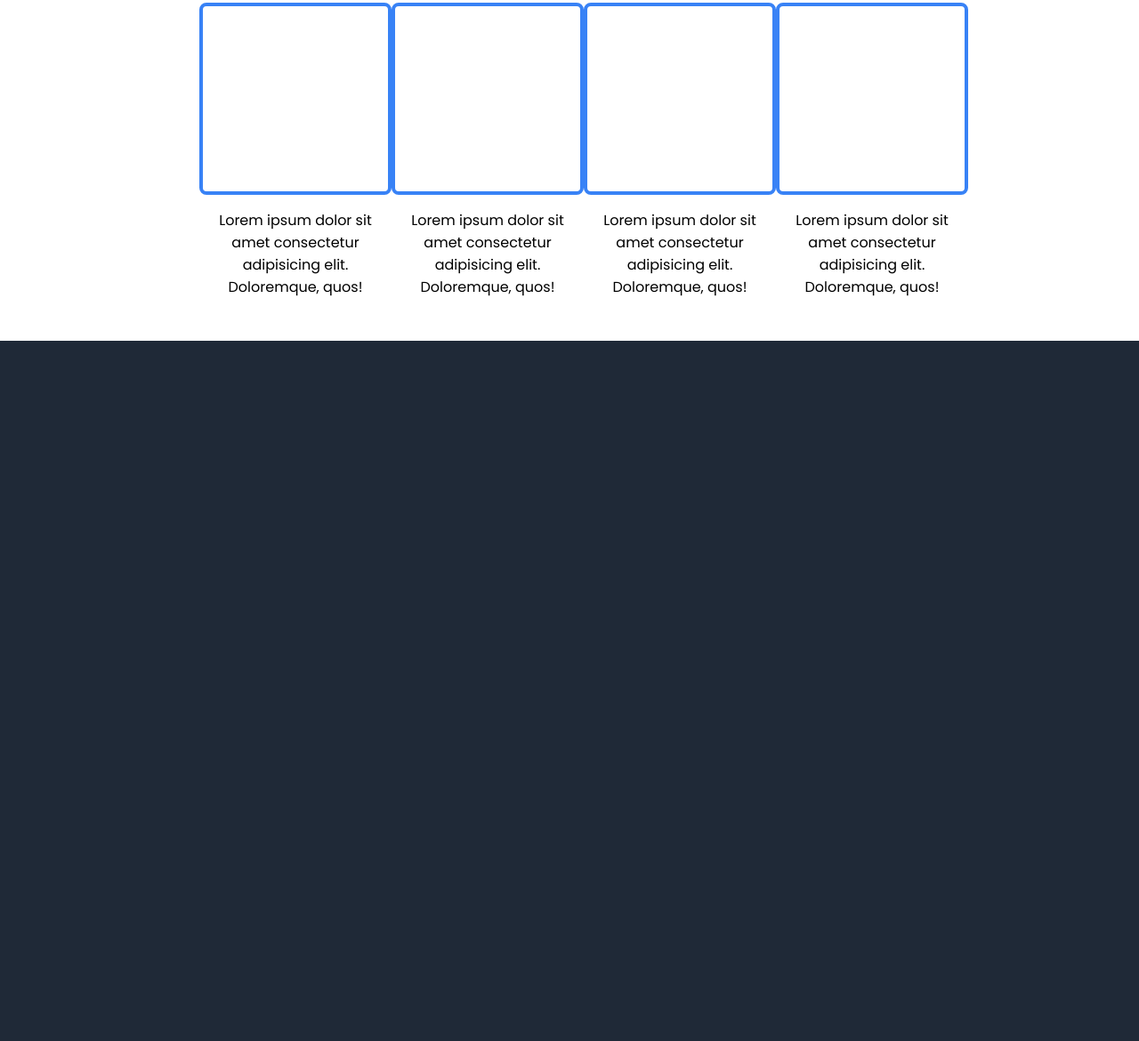
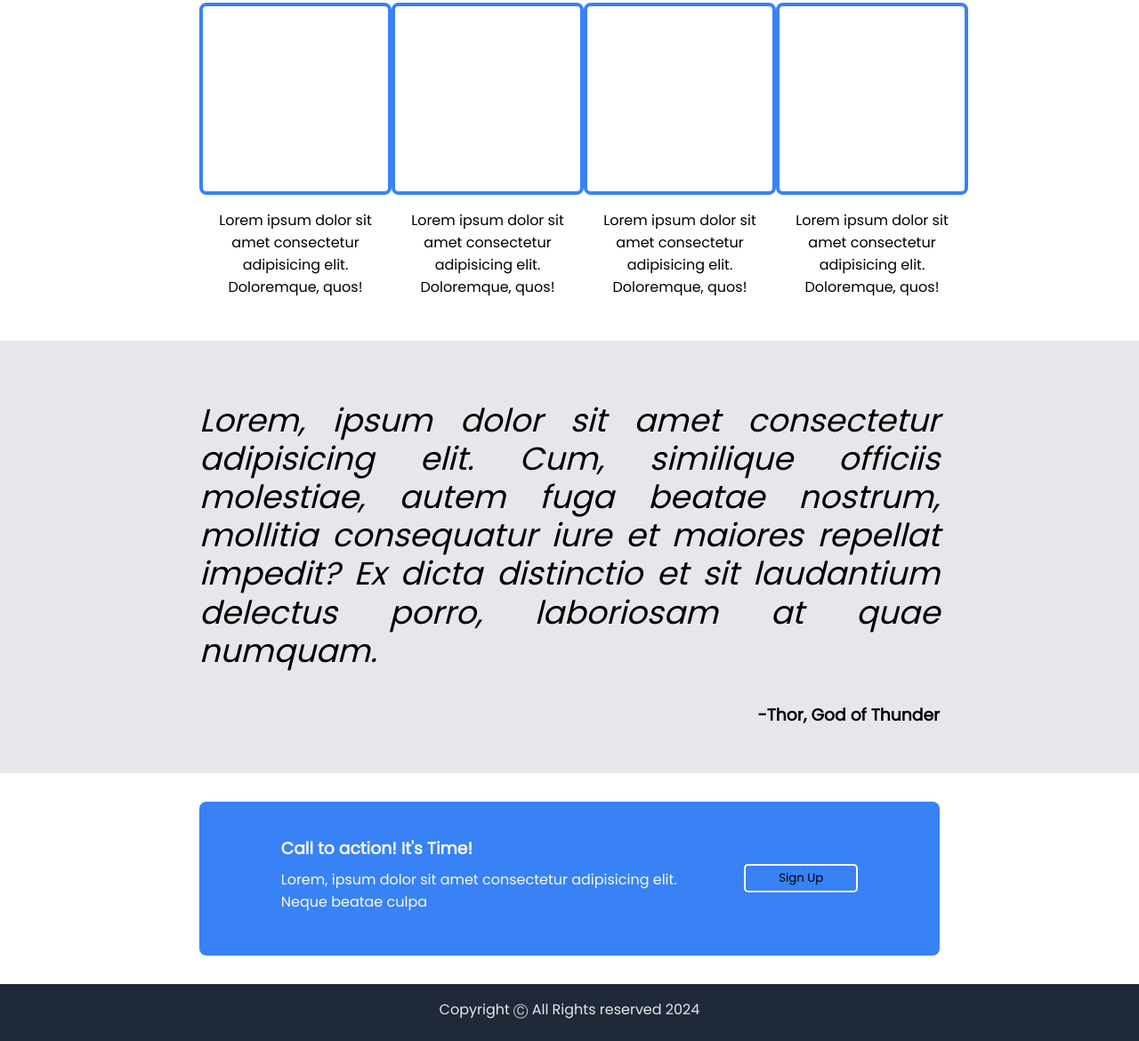
Before and after one commit to Hashimrahman/odin-landing, a plain HTML site: page index.html in a window 1280 px wide. Shown: the part 630-1800 px from the top of the page at 89% size. Before the commit the page ends 1013 px from the top, so only its background shows below. Drawn offline with Linux system fonts and the light colour scheme.

Commit message:
Completed all

```diff
--- a/index.html
+++ b/index.html
@@ -67,7 +67,40 @@
 
     <!-- ========================================================================= -->
 
+    <div class="quotes">
+        <p>Lorem, ipsum dolor sit amet consectetur adipisicing elit. Cum, similique officiis molestiae, autem fuga
+            beatae nostrum, mollitia consequatur iure et maiores repellat impedit? Ex dicta distinctio et sit laudantium
+            delectus porro, laboriosam at quae numquam.
+        </p>
+        <h3>-Thor, God of Thunder</h3>
 
+    </div>
+
+
+    <!-- ========================================================================= -->
+
+    <div class="action">
+        <div class="action-inner">
+            <div class="action-text">
+                <h3>Call to action! It's Time!</h3>
+                <p>Lorem, ipsum dolor sit amet consectetur adipisicing elit. Neque beatae culpa</p>
+            </div>
+            <div class="action-button">
+                <button>Sign Up</button>
+            </div>
+        </div>
+    </div>
+
+
+    <!-- ========================================================================= -->
+
+
+    <footer>
+        <p>Copyright Ⓒ All Rights reserved 2024</p>
+    </footer>
+
+
+    <!-- ========================================================================= -->
 
 
 </body>
--- a/style.css
+++ b/style.css
@@ -137,3 +137,71 @@ header{
 
 
 /* ================================================================== */
+
+.quotes{
+    background-color: #e5e7eb;
+    margin: 0 !important;
+    padding-left: 14rem;
+    padding-right: 14rem;
+    text-align: justify;
+    padding-top: 2rem;
+    padding-bottom: 2rem;
+}
+
+.quotes p{
+    font-size: 36px;
+    font-weight: lighter !important;
+    font-style: italic;
+    line-height: 1.2;
+}
+.quotes h3{
+    text-align: right;
+}
+
+
+/* ================================================================== */
+
+.action{
+    background-color: white;
+    margin: 0 !important;
+    padding-left: 14rem;
+    padding-right: 14rem;
+    padding-top: 2rem;
+    padding-bottom: 2rem;
+}
+
+.action-inner{
+    background-color: #3882F6;
+    display: flex;
+    align-items: center;
+    justify-content: space-evenly;
+    padding: 2rem 4rem 2rem 4rem;
+    border-radius: 0.5rem;
+}
+
+.action-text{
+    width: 70%;
+    color: #f9faf8;
+
+}
+
+.action-text h3{
+    line-height: 0.3;
+}
+
+.action-button button{
+    width: 8rem;
+    height: 2rem;
+    border: 2px solid white;
+    background-color: #3882F6;
+    border-radius: 0.3rem;
+}
+
+
+/* ================================================================== */
+
+footer{
+    height: 3rem;
+    text-align: center;
+    color: #e5e7eb;
+}
```
